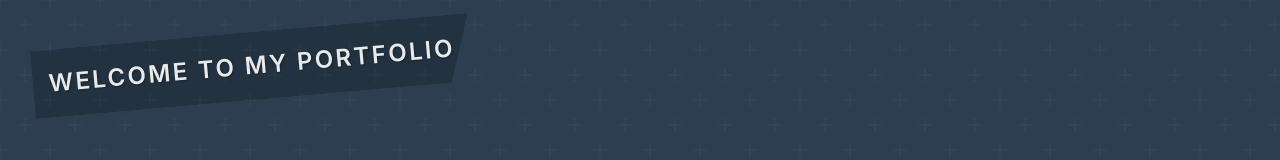
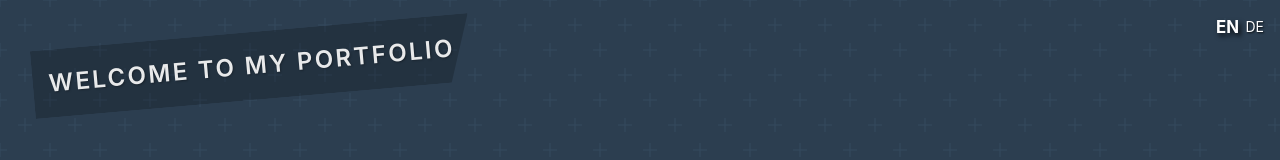
Before and after one commit to desplodur/portfolio, a React (Vite) app: page / in a window 1280 px wide. Shown: the top 160 px of the page. Built offline with nearby package versions, Linux system fonts and the light colour scheme.

Commit message:
add language switcher

```diff
--- a/src/App.tsx
+++ b/src/App.tsx
@@ -7,6 +7,7 @@ import HeroSection from "./sections/HeroSection";
 import ProjectsSection from "./sections/ProjectsSection";
 import SectionIndicator from "./components/SectionIndicator";
 import SkillsSection from "./sections/SkillsSection";
+import LanguageSwitcher from "./components/LanguageSwitcher/LanguageSwitcher";
 
 const sections = ["hero", "about", "skills", "projects", "contact"];
 
@@ -44,6 +45,7 @@ function App() {
   return (
     <Router>
       <div className="app">
+        <LanguageSwitcher />
         <Routes>
           <Route
             path="/"
--- /dev/null
+++ b/src/components/LanguageSwitcher/LanguageSwitcher.css
@@ -0,0 +1,27 @@
+.language-switcher {
+  position: fixed;
+  top: 1rem;
+  right: 1rem;
+  display: flex;
+  gap: 0.5rem;
+  z-index: 1000;
+}
+
+.language-dot {
+  font-size: 14px;
+  cursor: pointer;
+  color: white;
+  text-shadow: 1px 1px 2px rgba(0, 0, 0, 0.8);
+  transition: transform 0.3s, text-shadow 0.3s;
+}
+
+.language-dot.active {
+  font-weight: bold;
+  transform: scale(1.2);
+  text-shadow: 2px 2px 4px rgba(0, 0, 0, 0.8);
+}
+
+.language-dot:hover {
+  transform: scale(1.1);
+  text-shadow: 1.5px 1.5px 3px rgba(0, 0, 0, 0.8);
+}
--- /dev/null
+++ b/src/components/LanguageSwitcher/LanguageSwitcher.tsx
@@ -0,0 +1,30 @@
+import React from "react";
+import { useTranslation } from "react-i18next";
+import "./LanguageSwitcher.css";
+
+const LanguageSwitcher: React.FC = () => {
+  const { i18n } = useTranslation();
+  const languages = ["en", "de"];
+
+  const handleLanguageChange = (language: string) => {
+    i18n.changeLanguage(language);
+  };
+
+  return (
+    <div className="language-switcher">
+      {languages.map((language) => (
+        <div
+          key={language}
+          className={`language-dot ${
+            i18n.language === language ? "active" : ""
+          }`}
+          onClick={() => handleLanguageChange(language)}
+        >
+          {language.toUpperCase()}
+        </div>
+      ))}
+    </div>
+  );
+};
+
+export default LanguageSwitcher;
```
